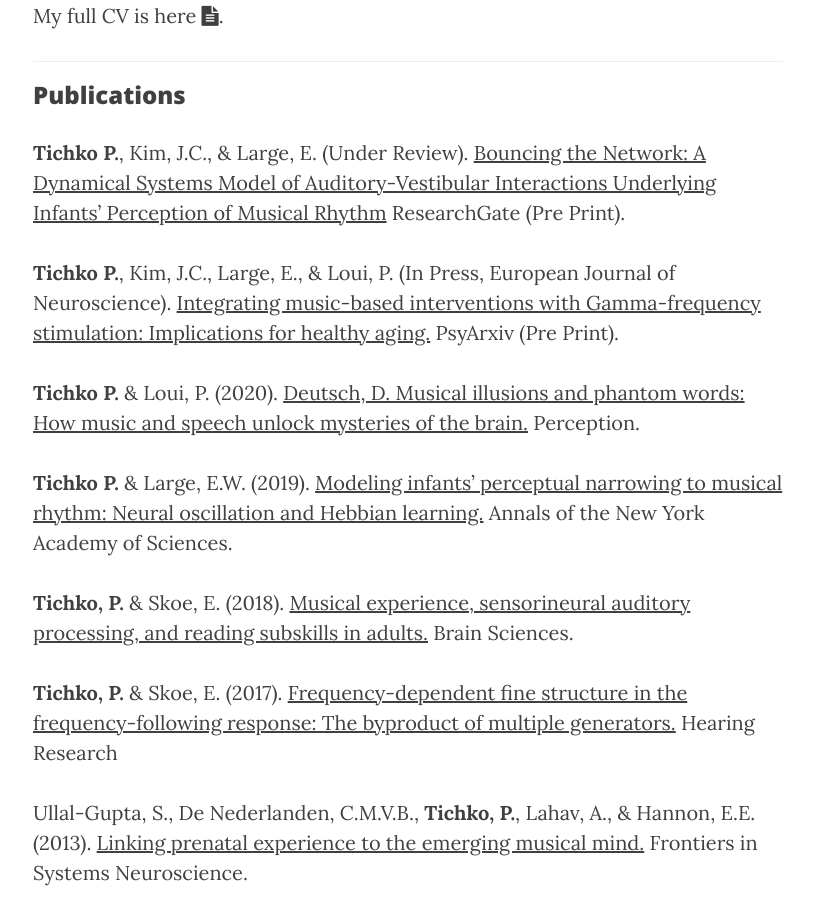
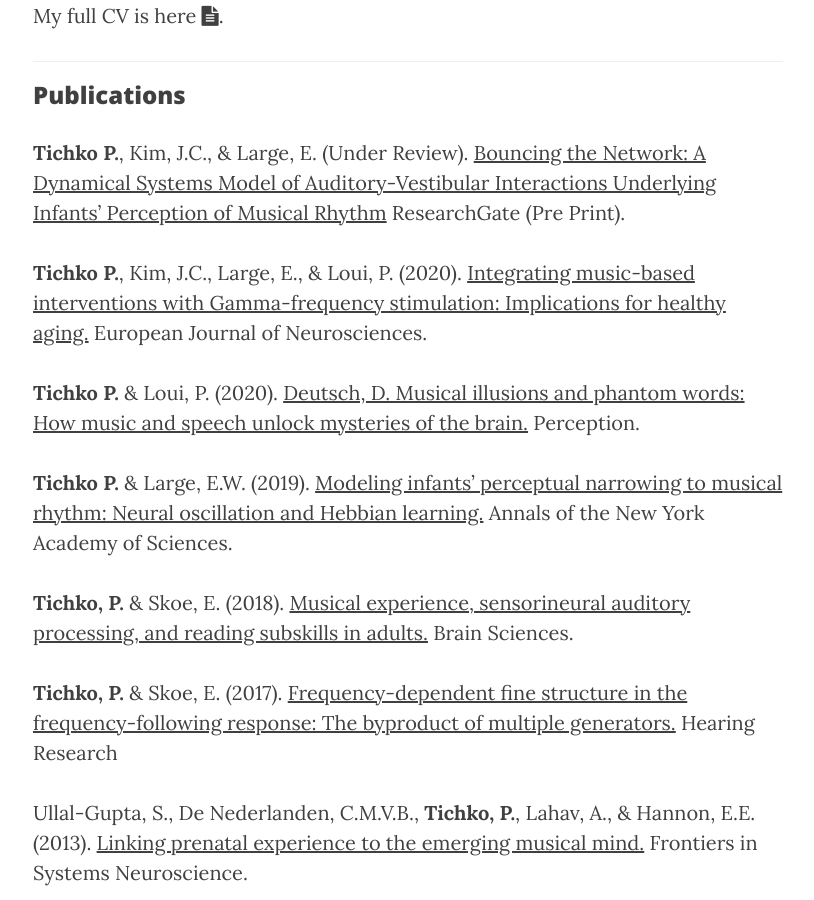
Before and after one commit to ptichko/ptichko.github.io, a Jekyll site: the page built from 2_cv-pubs.md, in a window 1280 px wide and 900 px high, scrolled down 501 px. Shown: the whole window, without its empty margins (232-1046 px from the left). Built offline with Jekyll 4.4.1, drawn with Linux system fonts in a browser that asks for light colours; nearby versions of some CDN libraries.

Commit message:
Update 2_cv-pubs.md

```diff
--- a/2_cv-pubs.md
+++ b/2_cv-pubs.md
@@ -12,7 +12,7 @@ ___
 
 **Tichko P.**, Kim, J.C., & Large, E. (Under Review). [Bouncing the Network: A Dynamical Systems Model of Auditory-Vestibular Interactions Underlying Infants' Perception of Musical Rhythm](https://www.researchgate.net/publication/340967869_Bouncing_the_Network_A_Dynamical_Systems_Model_of_Auditory-Vestibular_Interactions_Underlying_Infants'_Perception_of_Musical_Rhythm) ResearchGate (Pre Print).
 
-**Tichko P.**, Kim, J.C., Large, E., & Loui, P. (In Press, European Journal of Neuroscience). [Integrating music-based interventions with Gamma-frequency stimulation: Implications for healthy aging.](https://psyarxiv.com/2ykfm) PsyArxiv (Pre Print).
+**Tichko P.**, Kim, J.C., Large, E., & Loui, P. (2020). [Integrating music-based interventions with Gamma-frequency stimulation: Implications for healthy aging.](https://onlinelibrary.wiley.com/doi/abs/10.1111/ejn.15059?af=R) European Journal of Neurosciences.
 
 **Tichko P.** & Loui, P. (2020). [Deutsch, D. Musical illusions and phantom words: How music and speech unlock mysteries of the brain.](https://doi.org/10.1177/0301006620924926) Perception.
 
```
